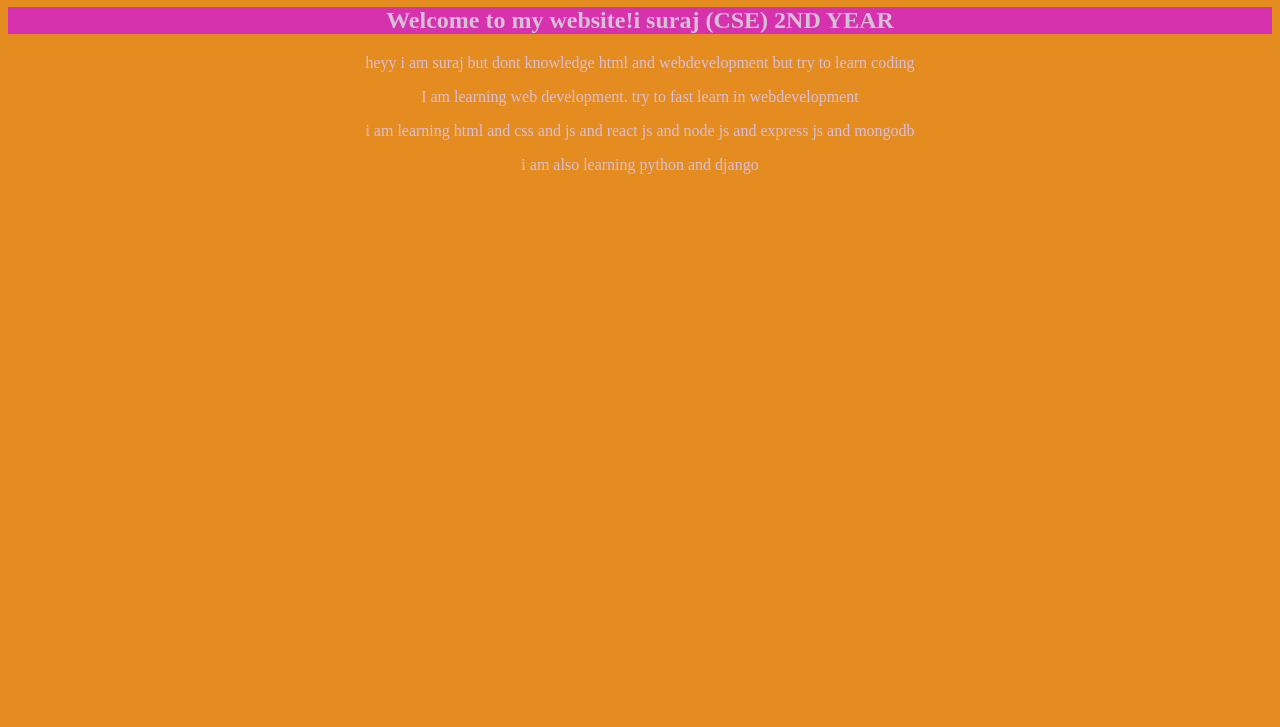
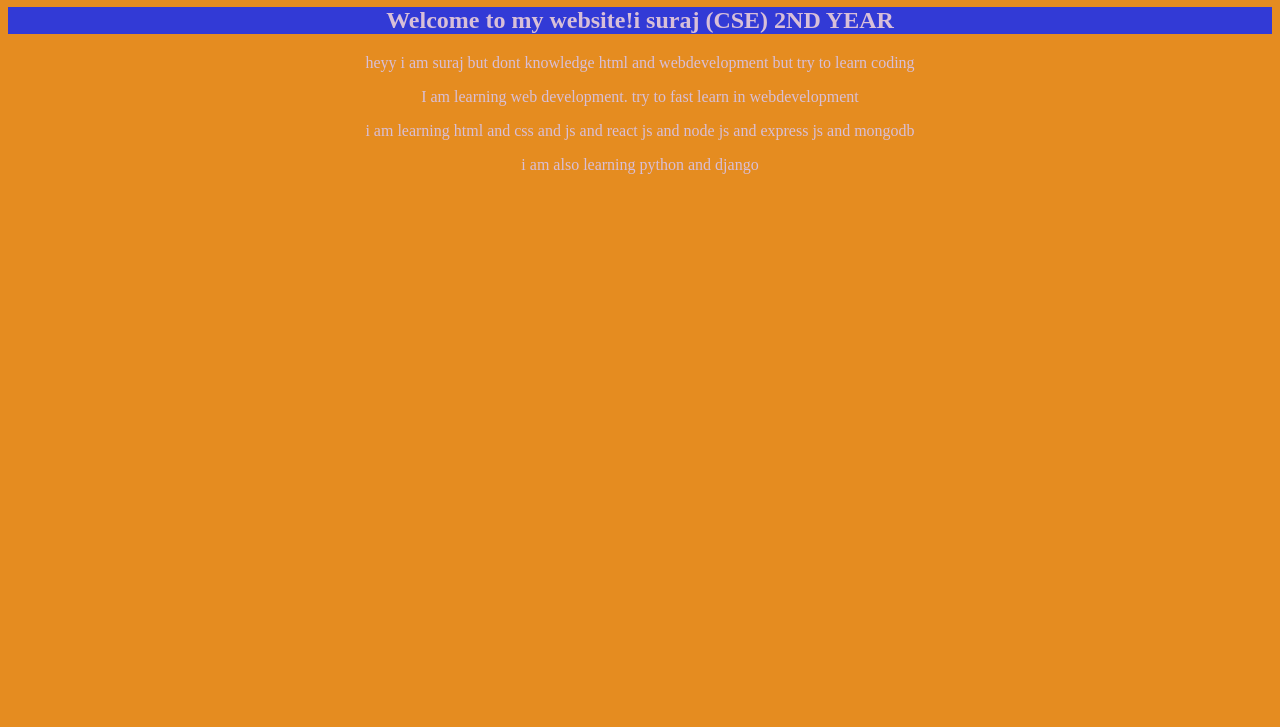
Before and after one commit to surajshivhare/webD, a plain HTML site: page index.html in a window 1280 px wide. Shown: the part 73-800 px from the top of the page. Drawn offline with Linux system fonts and the light colour scheme.

Commit message:
initial commit

```diff
--- a/style.css
+++ b/style.css
@@ -5,5 +5,5 @@
     color: thistle;
 }
 h2 {
-    background-color: rgb(214, 50, 173);
+    background-color: rgb(50, 58, 214);
 }
```
